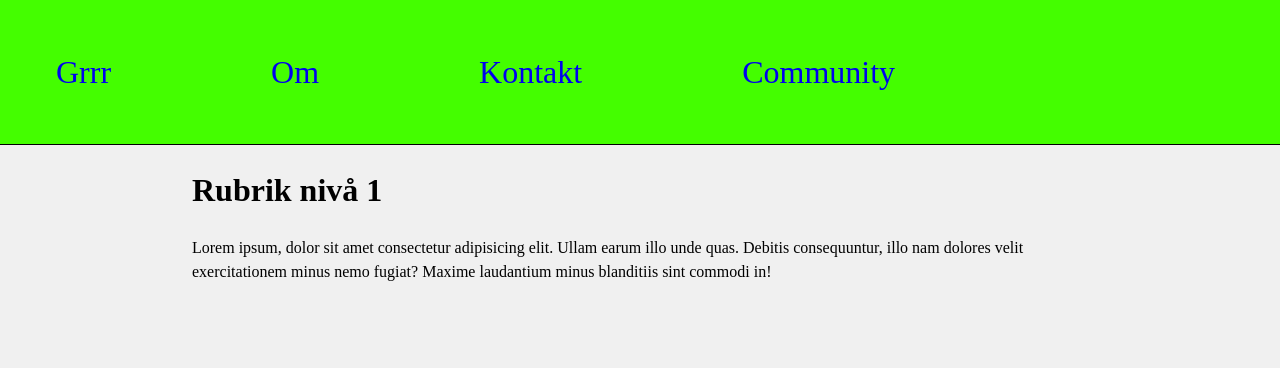
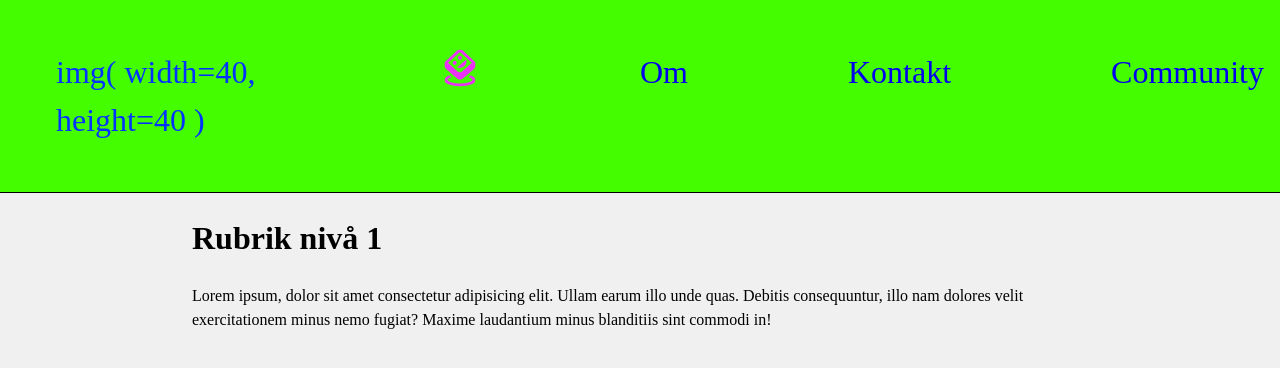
Before and after one commit to RobinSigmaBlomqvist/wul-intro, a plain HTML site: page nav.html in a window 1280 px wide. Drawn offline with Linux system fonts and the light colour scheme.

Commit message:
blocky smily

```diff
--- a/nav.html
+++ b/nav.html
@@ -4,14 +4,19 @@
 <head>
     <meta charset="UTF-8">
     <meta name="viewport" content="width=device-width, initial-scale=1.0">
-    <title>Document</title>
+    <title>Skbidi</title>
     <link rel="stylesheet" href="style.css">
 </head>
 
 <body>
     <nav>
         <ul>
-            <li><a href="/">Grrr</a></li>
+            img(
+                width=40, height=40
+            )
+    <li><a href="/">
+        <img src="ar_stickers_40dp_EA33F7_FILL0_wght400_GRAD0_opsz40.svg" alt="logo">
+        </a></li>
             <li><a href="#">Om</a></li>
             <li><a href="#">Kontakt</a></li>
             <li><a href="#">Community</a></li>
```
Also changed, not shown: ar_stickers_40dp_EA33F7_FILL0_wght400_GRAD0_opsz40.svg (added).
